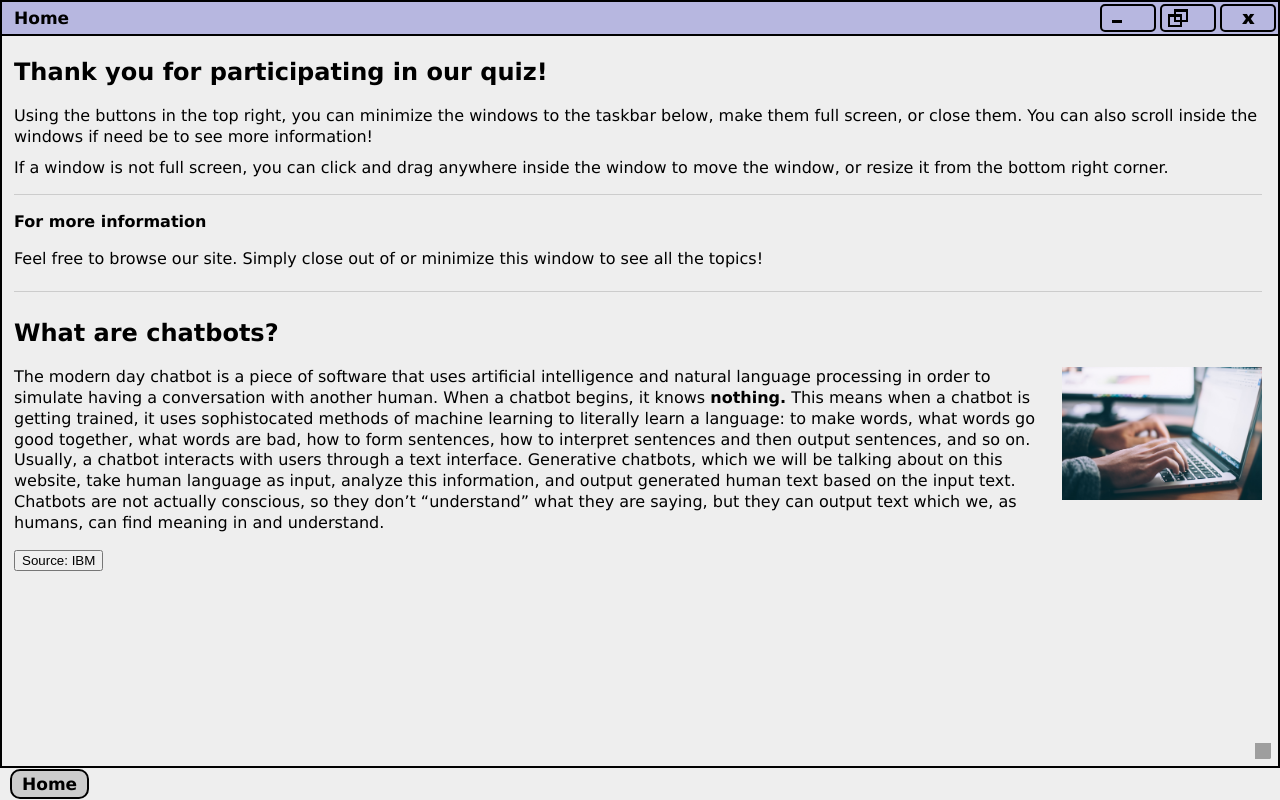
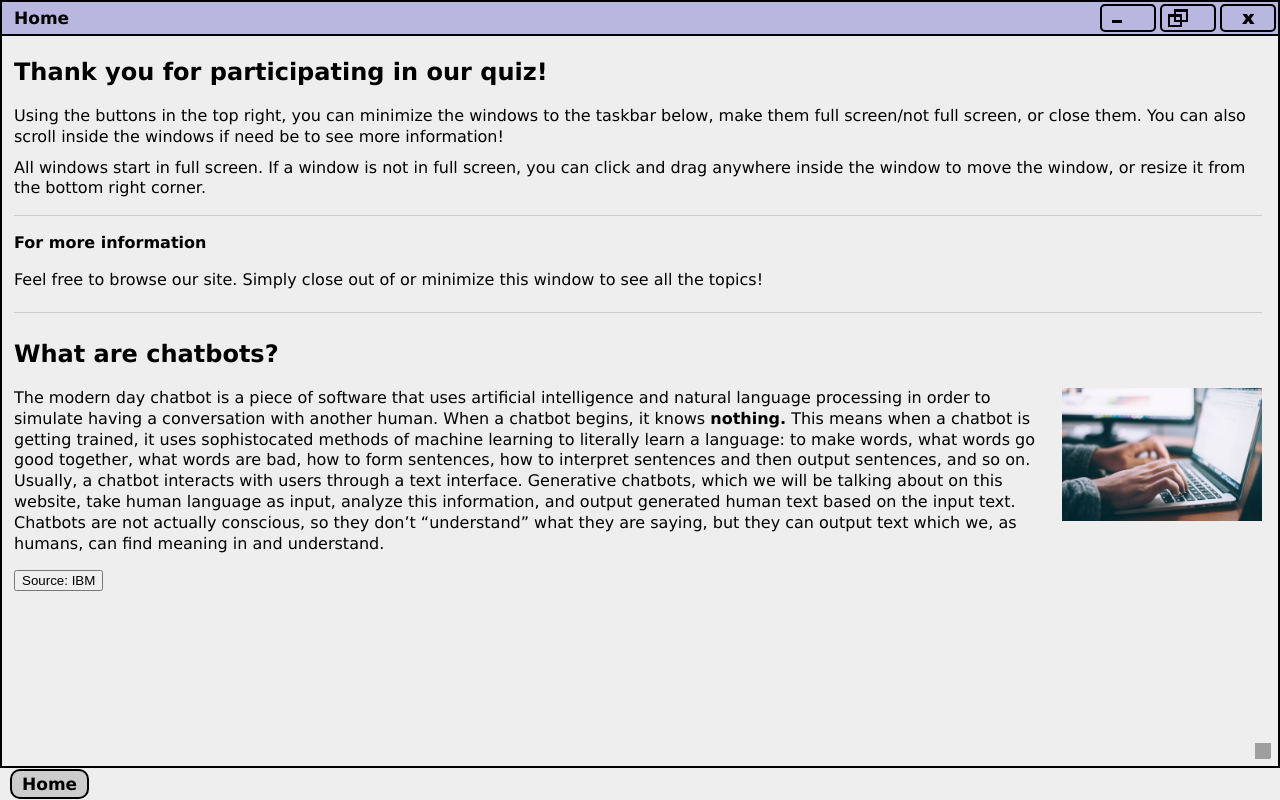
Before and after one commit to shaseth/FinalProject, a plain HTML site: page mainpage.html in a window 1280 px wide. Drawn offline with nearby package versions, Linux system fonts and the light colour scheme; grey boxes are pictures that could not be loaded.

Commit message:
Update mainpage.html

```diff
--- a/mainpage.html
+++ b/mainpage.html
@@ -24,8 +24,8 @@
 		<!-- Window 0 -->
 		<div class="window fullSizeWindow" data-title="Home">
 			<h1>Thank you for participating in our quiz!</h1>
-			<p>Using the buttons in the top right, you can minimize the windows to the taskbar below, make them full screen, or close them. You can also scroll inside the windows if need be to see more information!</p>
-			<p>If a window is not full screen, you can click and drag anywhere inside the window to move the window, or resize it from the bottom right corner.</p>
+			<p>Using the buttons in the top right, you can minimize the windows to the taskbar below, make them full screen/not full screen, or close them. You can also scroll inside the windows if need be to see more information!</p>
+			<p>All windows start in full screen. If a window is not in full screen, you can click and drag anywhere inside the window to move the window, or resize it from the bottom right corner.</p>
 			<hr/>
 			<p><strong>For more information</strong></p>
 			Feel free to browse our site. Simply close out of or minimize this window to see all the topics!
```
